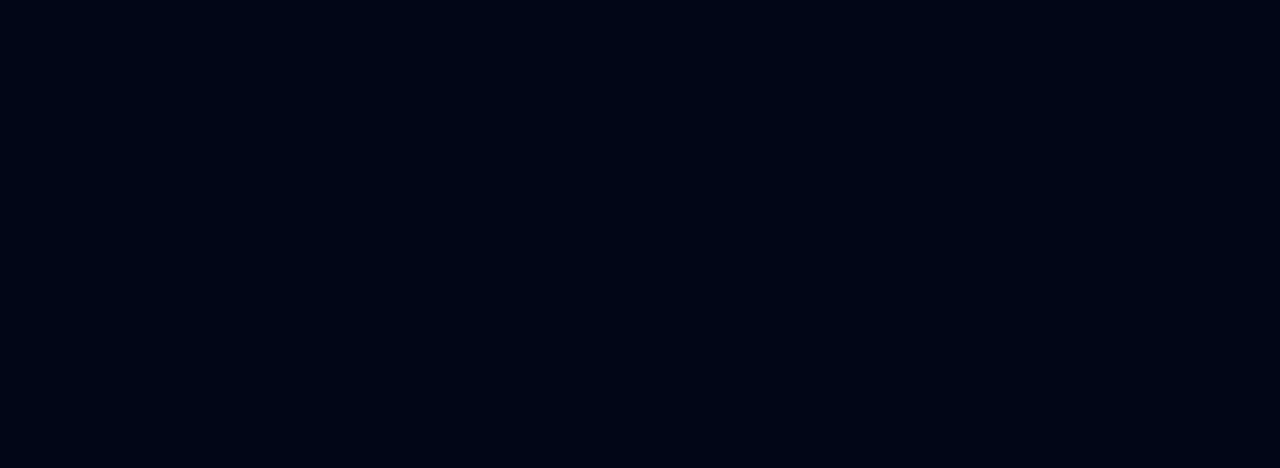
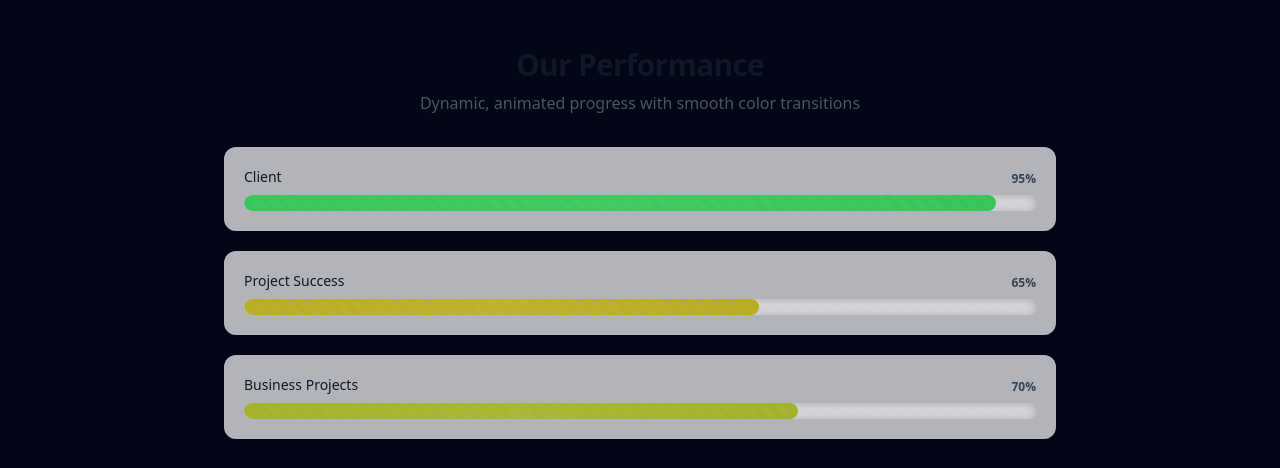
Before and after one commit to atabeyaykut/documans-web, a Next.js app: page / in a window 1280 px wide. Shown: the part 1387-1855 px from the top of the page. Before the commit the page ends 1466 px from the top, so only its background shows below. Built offline with nearby package versions, Linux system fonts and the light colour scheme.

Commit message:
feat: Add ProgressShowcase component to HomePage

```diff
--- a/src/app/page.tsx
+++ b/src/app/page.tsx
@@ -2,6 +2,7 @@ import HeroSection from "@/components/HeroSection";
 import References from "@/components/References";
 import CategoryCard from "@/components/CategoryCard";
 import WhyUs from "@/components/WhyUs";
+import ProgressShowcase from "@/components/ProgressShowcase";
 import { api } from "@/lib/api";
 
 async function fetchCategories() {
@@ -34,6 +35,7 @@ export default async function HomePage() {
         )}
       </div>
       <WhyUs />
+      <ProgressShowcase />
     </main>
   );
 }
```
